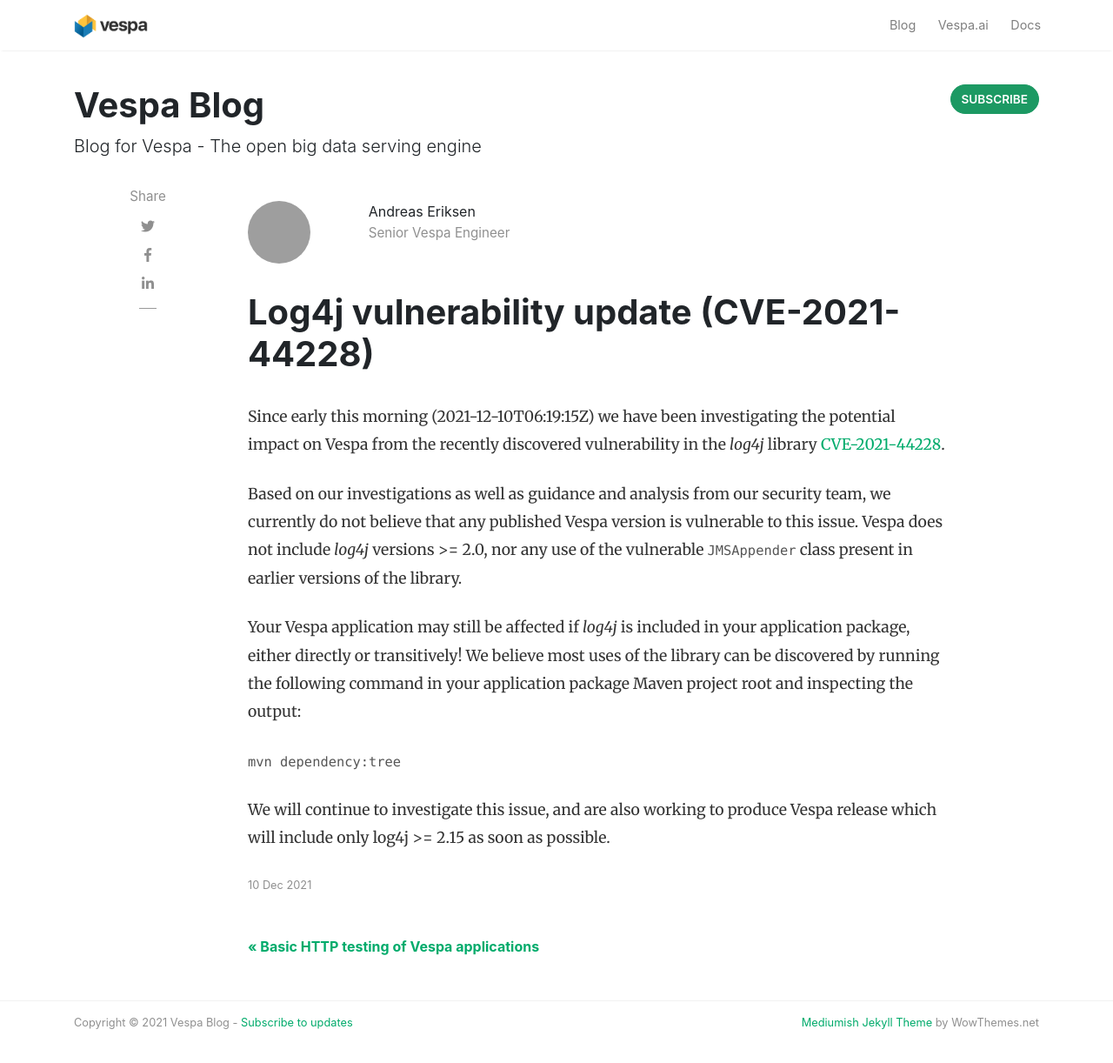
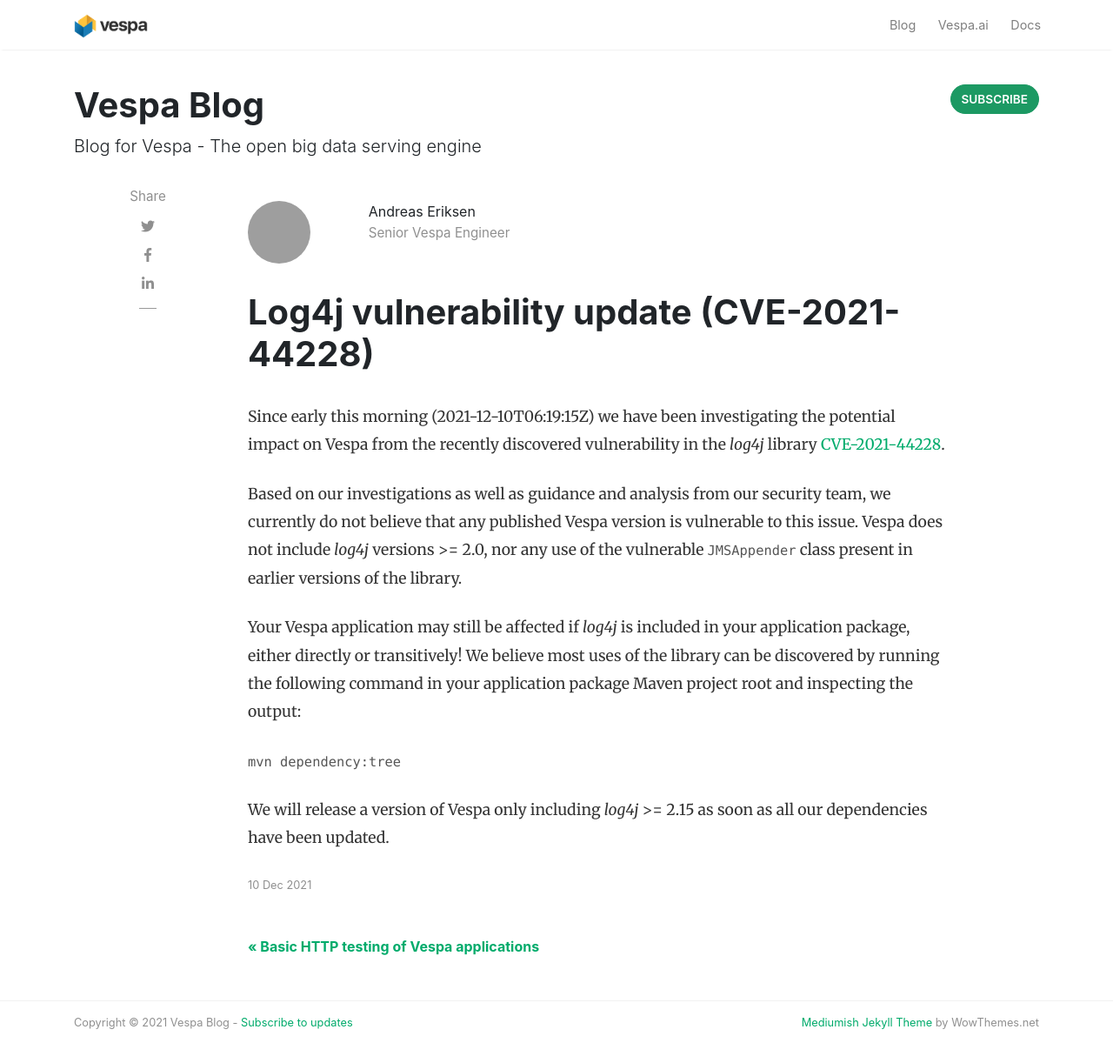
Before and after one commit to vespa-engine/blog, a Jekyll site: the page built from _posts/2021-12-10-log4j-vulnerability.md, in a window 1280 px wide and 1259 px high. Shown: the top 1222 px of the window at 87% size. Built offline with Jekyll 4.4.1, drawn with Linux system fonts in a browser that asks for light colours; nearby versions of some CDN libraries; comment, search, counter and statistics services are not loaded; grey boxes are pictures that could not be loaded.

Commit message:
Fix wording and markdown

````diff
--- a/_posts/2021-12-10-log4j-vulnerability.md
+++ b/_posts/2021-12-10-log4j-vulnerability.md
@@ -27,8 +27,7 @@
 command in your application package Maven project root and inspecting
 the output:
 
-<code>mvn dependency:tree</code>
+```mvn dependency:tree```
 
-We will continue to investigate this issue, and are also working to
-produce Vespa release which will include only log4j >= 2.15 as soon as
-possible.
+We will release a version of Vespa only including _log4j_ >= 2.15 as
+soon as all our dependencies have been updated.
````
